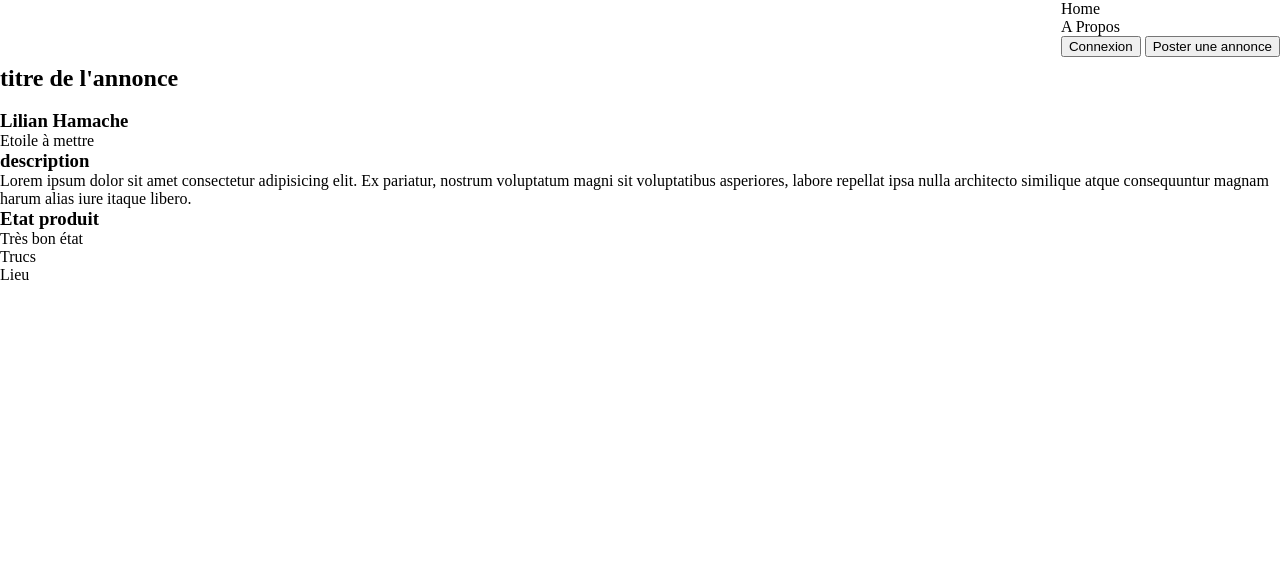
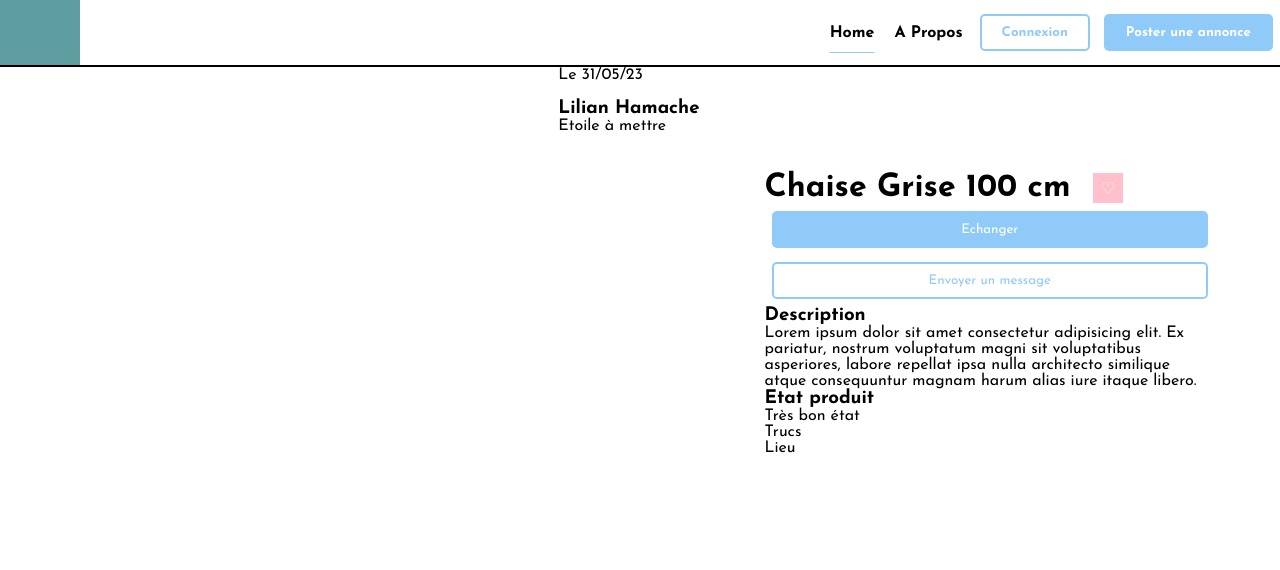
Before and after one commit to Zeyoman/workshop2023Natif, a plain HTML site: page index.html in a window 1280 px wide. Drawn offline with Linux system fonts and the light colour scheme.

Commit message:
pzejnfapinf

```diff
--- a/index.html
+++ b/index.html
@@ -5,19 +5,24 @@
     <link rel="icon" type="image/svg+xml" href="/vite.svg" />
     <meta name="viewport" content="width=device-width, initial-scale=1.0" />
     <link rel="stylesheet" href="style.css">
-    <title>Vite + React + TS</title>
+    <link rel="preconnect" href="https://fonts.googleapis.com">
+    <link rel="preconnect" href="https://fonts.gstatic.com" crossorigin>
+    <link href="https://fonts.googleapis.com/css2?family=Josefin+Sans:wght@100;200;300;400;500;600;700&display=swap" rel="stylesheet">
+    <title>TrocTroc</title>
   </head>
   <body>
     <!-- <div id="root"></div>
     <script type="module" src="/src/main.tsx"></script> -->
     <header>
       <div id="Top">
-        <div id="logo"></div>
+        <div id="logo">
+          <div style=" height: 65px; width: 80px; background-color: cadetblue;"></div>
+        </div>
         <div id="glob">
-          <div id="home">Home</div>
-          <div id="propos">A Propos</div>
-          <button id="connexion">Connexion</button>
-          <button id="post">Poster une annonce</button>
+          <div class="headerMarg active" id="home">Home</div>
+          <div class="headerMarg" id="propos">A Propos</div>
+          <button class="headerMarg headerButton" id="connexion">Connexion</button>
+          <button class="headerMarg headerButton" id="post">Poster une annonce</button>
         </div>
       </div>
     </header>
@@ -25,26 +30,31 @@
       <div id="side">
         <div class="photo">
           <div class="imgPRDT"></div>
+          <div class="photoss">
+            <div class="date-PRDT">Le 31/05/23</div>
+            <div class="personne">
+              <img src="" alt="">
+              <h3 class="vendeur">Lilian Hamache</h3>
+            </div>
+            <div class="note">
+              <p>Etoile à mettre</p>
+            </div>
+          </div>
           <!-- <img class="imgPRDT" src="" alt=""> -->
         </div>
         <div class="description">
           <div class="ttre">
-            <h2>titre de l'annonce</h2>
-            <div class="imgPP"></div>
+            <h2 class="titire">Chaise Grise 100 cm</h2>
+            <div class="imgPP">&#x2661;</div>
             <!-- <img class="imgPP" src="" alt=""> -->
           </div>
+          <div class="reservePRDT">
+            <button class="echanger headerButton">Echanger</button>
+            <button class="envoiMessage headerButton">Envoyer un message</button>
+          </div>
           <div class="profil">
-            <div class="photoss">
-              <div class="personne">
-                <img src="" alt="">
-                <h3 class="vendeur">Lilian Hamache</h3>
-              </div>
-              <div class="note">
-                <p>Etoile à mettre</p>
-              </div>
-            </div>
             <div class="descri">
-              <h3>description</h3>
+              <h3>Description</h3>
               <p class="decription-produit">Lorem ipsum dolor sit amet consectetur adipisicing elit. Ex pariatur, nostrum voluptatum magni sit voluptatibus asperiores, labore repellat ipsa nulla architecto similique atque consequuntur magnam harum alias iure itaque libero.</p>
             </div>
             <div class="etatPrdt">
--- a/style.css
+++ b/style.css
@@ -1,8 +1,86 @@
 *{
     margin: 0px;
+    font-family: 'Josefin Sans', sans-serif;
 }
 #Top {
     display: flex;
     justify-content: space-between;
     height: 65px;
+    border-bottom: 2px black solid;
 }
+#glob{
+    display: flex;
+    align-items: center;
+}
+.active {
+    text-decoration: underline;
+    text-decoration-color: #90caf9;
+    text-underline-offset: 15px;
+}
+.headerMarg{
+    margin: 0px 10px 0px 10px;
+    font-weight: bold;
+}
+.headerButton {
+    padding: 10px 20px;
+    border-radius: 5px;
+    margin: 7px;
+}
+#connexion {
+    border: 2px #90caf9 solid;
+    color: #90caf9;
+    background-color: transparent;
+}
+#post {
+    border: 2px #90caf9 solid;
+    color: white;
+    background-color: #90caf9;
+}
+#side{
+    display: flex;
+}
+.photo {
+    width: 200%;
+    height: 500px;
+    display: flex;
+}
+.imgPRDT {
+    width: 300px;
+    height: 300px;
+    margin: auto;
+}
+.description {
+    margin: 80px 40px 0px 40px;
+    padding: 25px;
+}
+.imgPP {
+    width: 30px;
+    height: 30px;
+    margin-left: 5%;
+    background-color: pink;
+    display: flex;
+    color: white;
+    align-items: center;
+    justify-content: center;
+}
+.ttre{
+    display: flex;
+    align-items: center;
+}
+.titire{
+    font-size: 2em;
+}
+.reservePRDT {
+    display: flex;
+    flex-direction: column;
+}
+.echanger{
+    border: 2px #90caf9 solid;
+    color: white;
+    background-color: #90caf9;
+}
+.envoiMessage{
+    border: 2px #90caf9 solid;
+    color: #90caf9;
+    background-color: transparent;
+}
```
